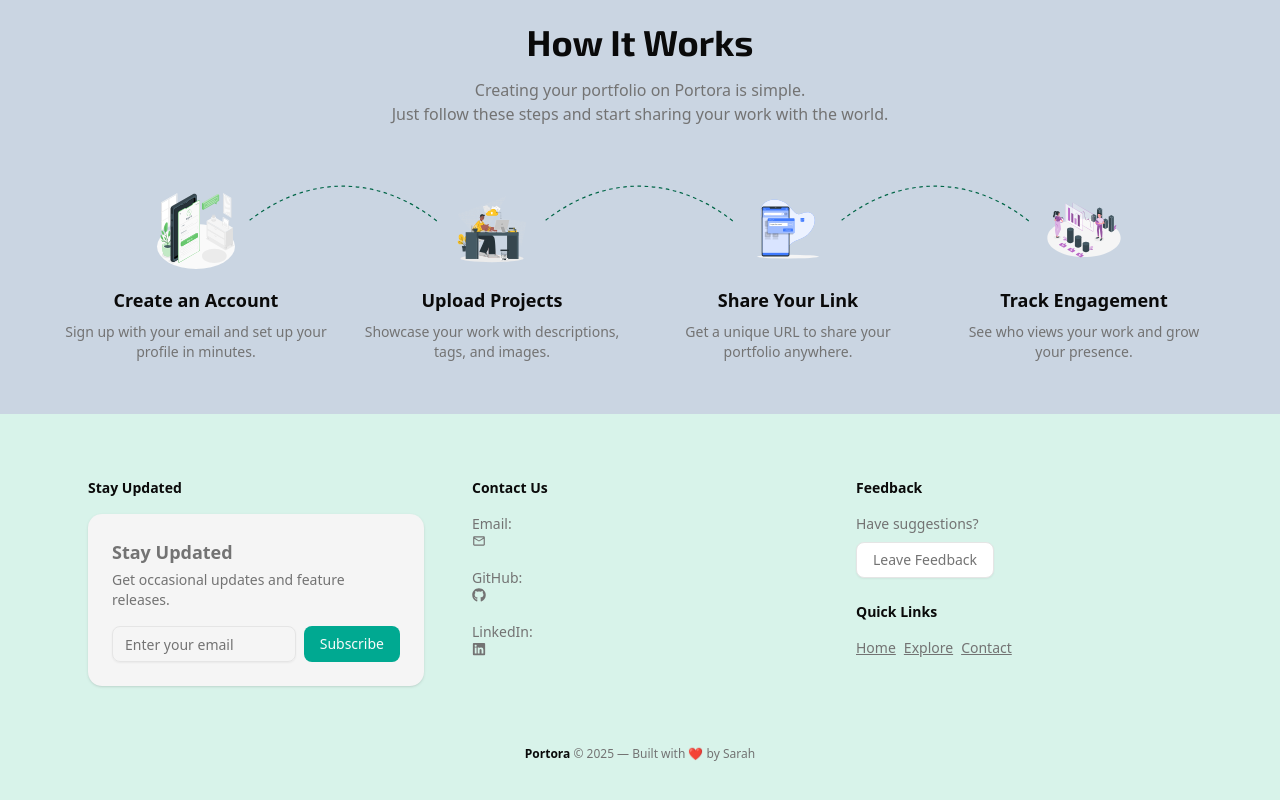
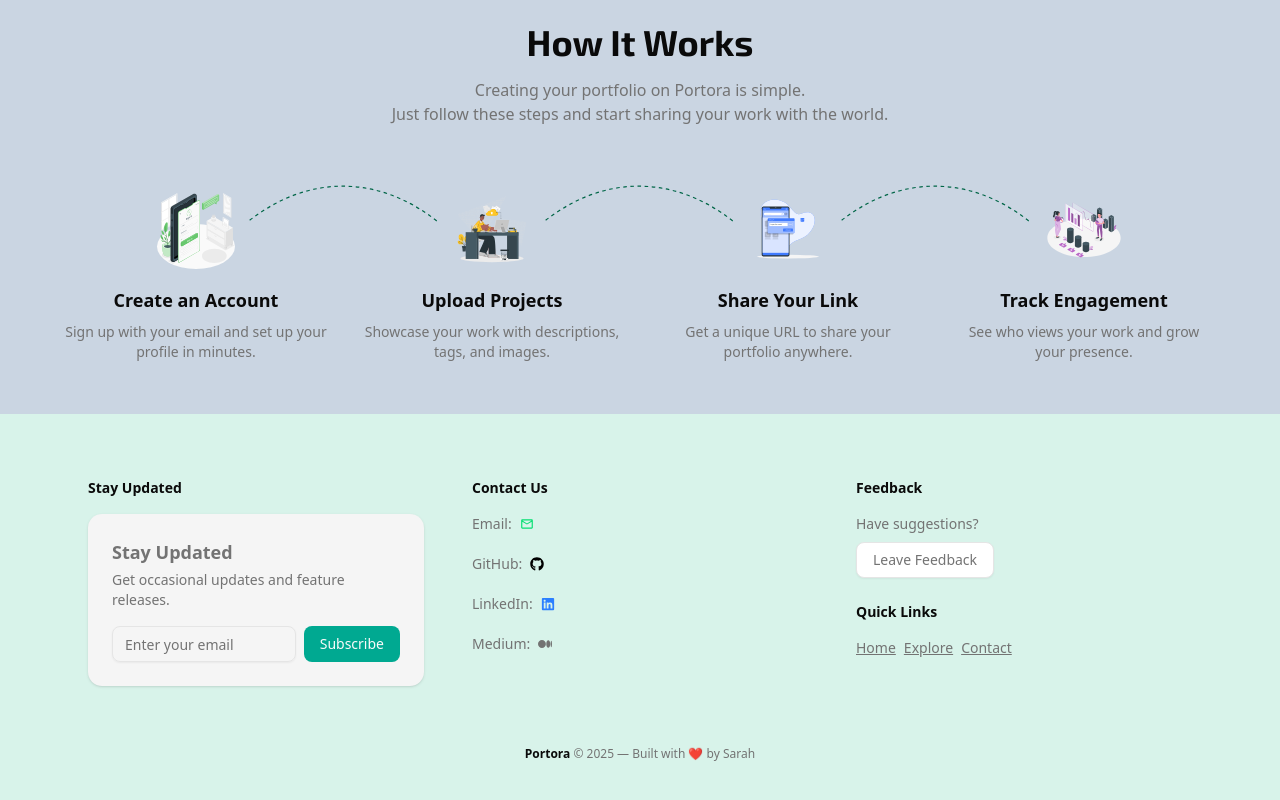
Before and after one commit to 4ssh1/portora, a React (Vite) app: page / in a window 1280 px wide. Shown: the part 978-1778 px from the top of the page. Built offline with nearby package versions, Linux system fonts and the light colour scheme.

Commit message:
completed the footer section

```diff
--- a/src/components/Footer.tsx
+++ b/src/components/Footer.tsx
@@ -4,6 +4,7 @@ import { Button } from "@/components/ui/button"
 import { MdOutlineMail } from "react-icons/md";
 import { FaGithub } from "react-icons/fa";
 import { FaLinkedin } from "react-icons/fa";
+import { FaMedium } from "react-icons/fa6";
 
 function Footer() {
   const [showFeedback, setShowFeedback] = useState(false)
@@ -15,9 +16,10 @@ function Footer() {
   ]
 
   const contactInfo = [
-    { label: "Email", value: <MdOutlineMail />, href: "mailto:sarah@example.com" },
-    { label: "GitHub", value: <FaGithub />, href: "https://github.com/your-username" },
-    { label: "LinkedIn", value: <FaLinkedin />, href: "https://linkedin.com/in/your-name" },
+    { label: "Email", value: <MdOutlineMail className="text-green-400" />, href: "mailto:sarahnzeshi05@gmail.com" },
+    { label: "GitHub", value: <FaGithub className="text-black"/>, href: "https://github.com/4ssh1" },
+    { label: "LinkedIn", value: <FaLinkedin className="text-blue-500"/>, href: "https://www.linkedin.com/in/sarah-nzeshi-bb39a4268" },
+    { label: "Medium", value: <FaMedium />, href: "https://medium.com/@sarahnzeshi05" },
   ]
 
   return (
@@ -31,7 +33,7 @@ function Footer() {
           <h3 className="text-sm font-semibold mb-4 text-foreground">Contact Us</h3>
           <ul className="space-y-5">
             {contactInfo.map((item) => (
-              <li key={item.label}>
+              <li key={item.label} className="flex items-center gap-2 w-fit">
                 {item.label}:{" "}
                 <a href={item.href} className="underline" target="_blank" rel="noreferrer">
                   {item.value}
```
